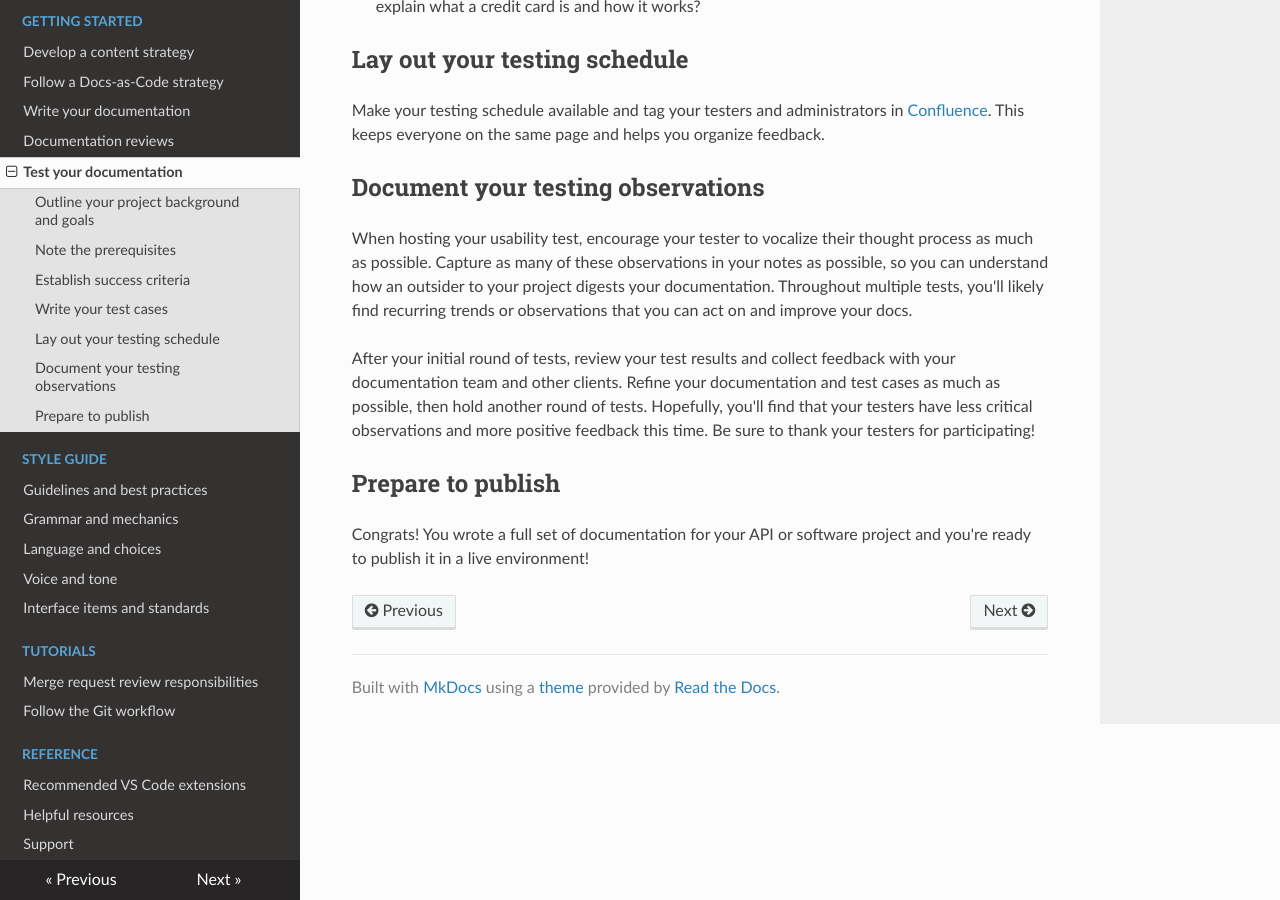
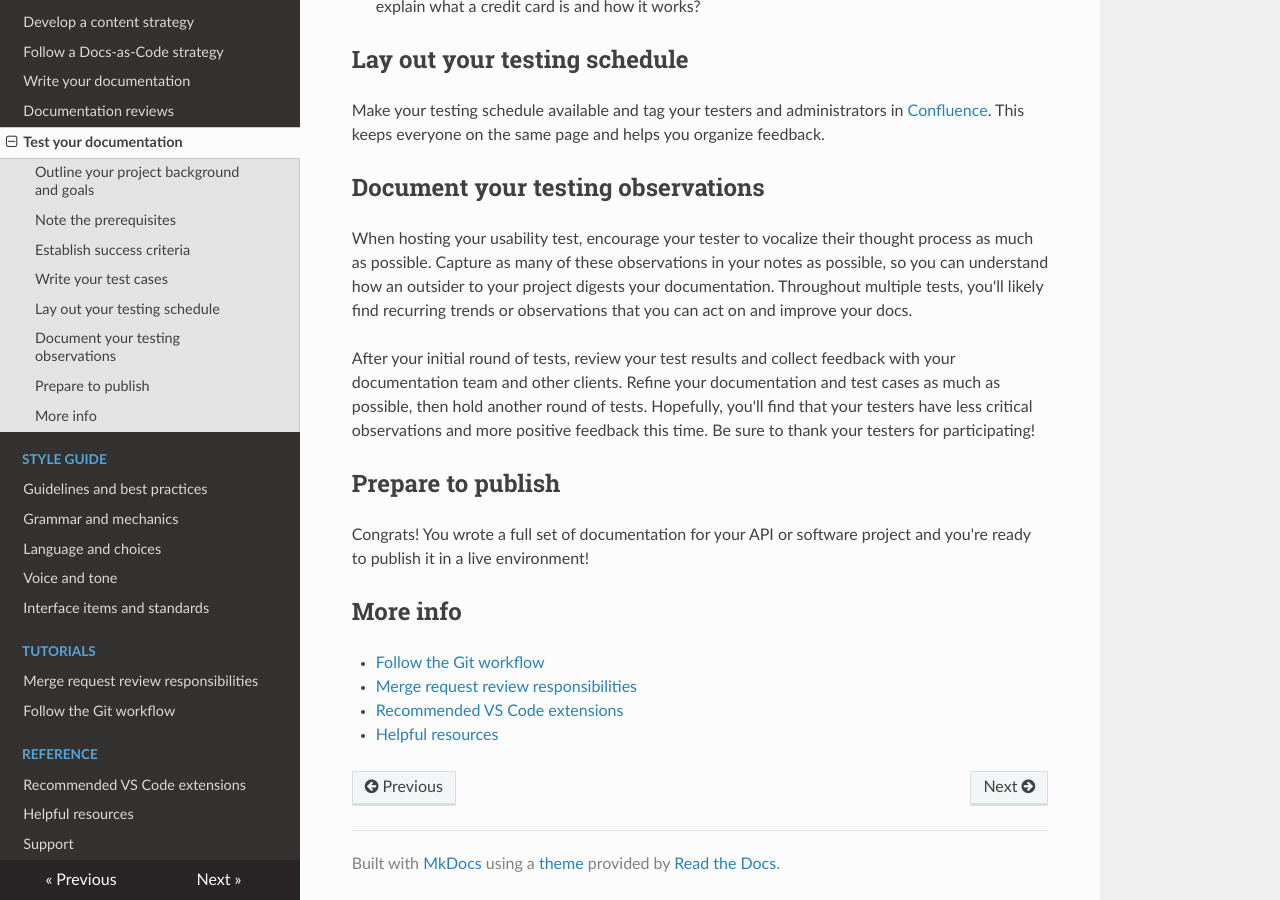
Before and after one commit to Steven-Clements/write-technically, an MkDocs documentation site: the page built from docs/getting-started/test-docs.md, in a window 1280 px wide and 900 px high, scrolled down 965 px. Built offline with MkDocs 1.6.1, drawn with Linux system fonts in a browser that asks for light colours; nearby versions of some CDN libraries.

Commit message:
Add more info section

```diff
--- a/docs/getting-started/test-docs.md
+++ b/docs/getting-started/test-docs.md
@@ -35,3 +35,10 @@ After your initial round of tests, review your test results and collect feedback
 ## Prepare to publish
 
 Congrats! You wrote a full set of documentation for your API or software project and you're ready to publish it in a live environment!
+
+## More info
+
+- [Follow the Git workflow](../tutorials/git-workflow.md)
+- [Merge request review responsibilities](../tutorials/review-responsibilities.md)
+- [Recommended VS Code extensions](../reference/recommended-extensions.md)
+- [Helpful resources](../reference/helpful-resources.md)
```
